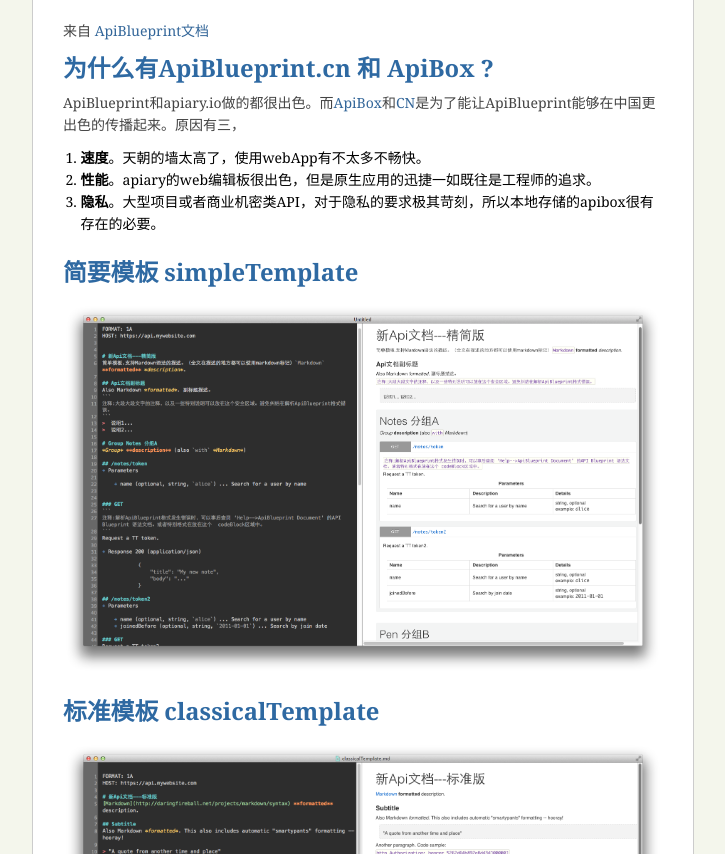
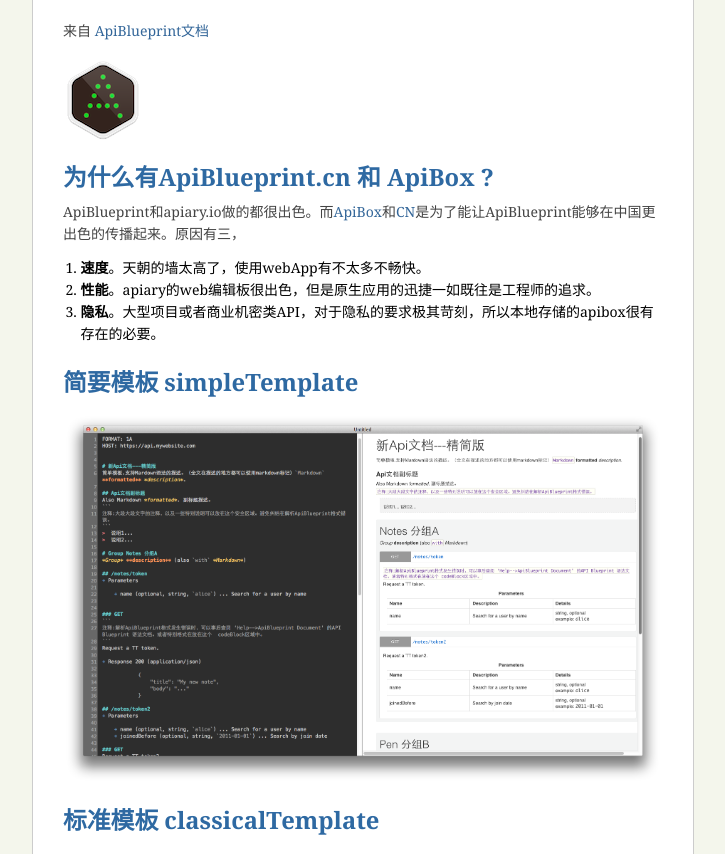
Before and after one commit to limbo0312/webPageAB, a plain HTML site: page index.html in a window 1280 px wide. Shown: the part 1300-2154 px from the top of the page, without its empty margins (407-1132 px from the left). Drawn offline with Linux system fonts and the light colour scheme; a web font is replaced by a local one.

Commit message:
apiblueprint bind iconBox

```diff
--- a/index.html
+++ b/index.html
@@ -126,6 +126,12 @@
     <p>来自 <a href="https://github.com/apiaryio/api-blueprint/blob/master/API%20Blueprint%20Specification.md" target="_blank">ApiBlueprint文档</a></p>
 
 
+
+    <p>
+    <a href="http://www.egs-studio.com/ApiBox/" target = "_blank">
+      <img align="left" src="apiboxICON80.png" alt="egs">
+    </a>
+    </p>
     <h2 id="apiblueprint-cn-apibox">为什么有ApiBlueprint.cn 和 ApiBox ?</h2>
     <p>ApiBlueprint和apiary.io做的都很出色。而<a href="http://www.egs-studio.com/ApiBox/">ApiBox</a>和<a href="http://apiblueprint.cn/">CN</a>是为了能让ApiBlueprint能够在中国更出色的传播起来。原因有三，</p>
     <ol>
```
Also changed, not shown: apiboxICON80.png (added).
